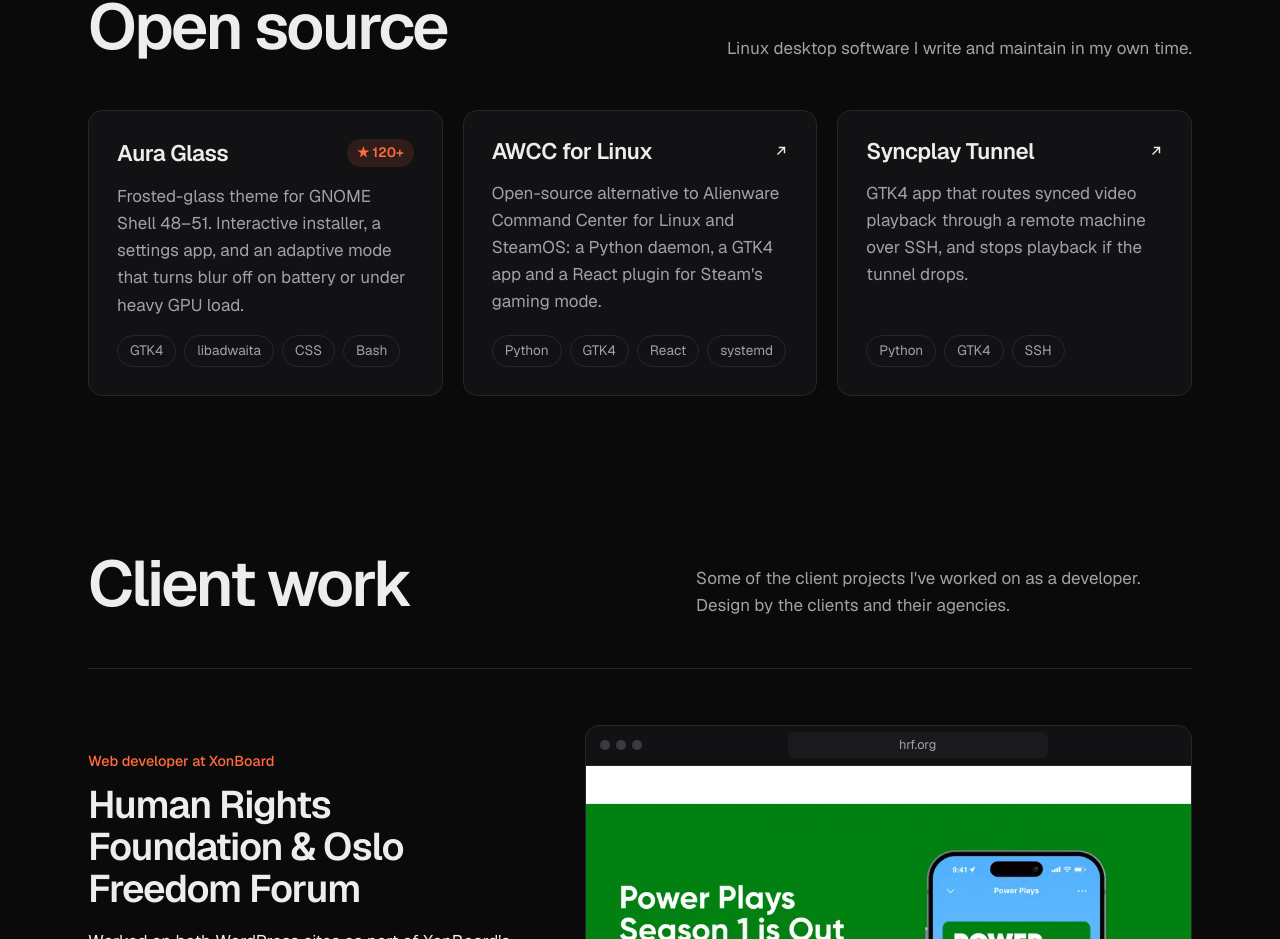
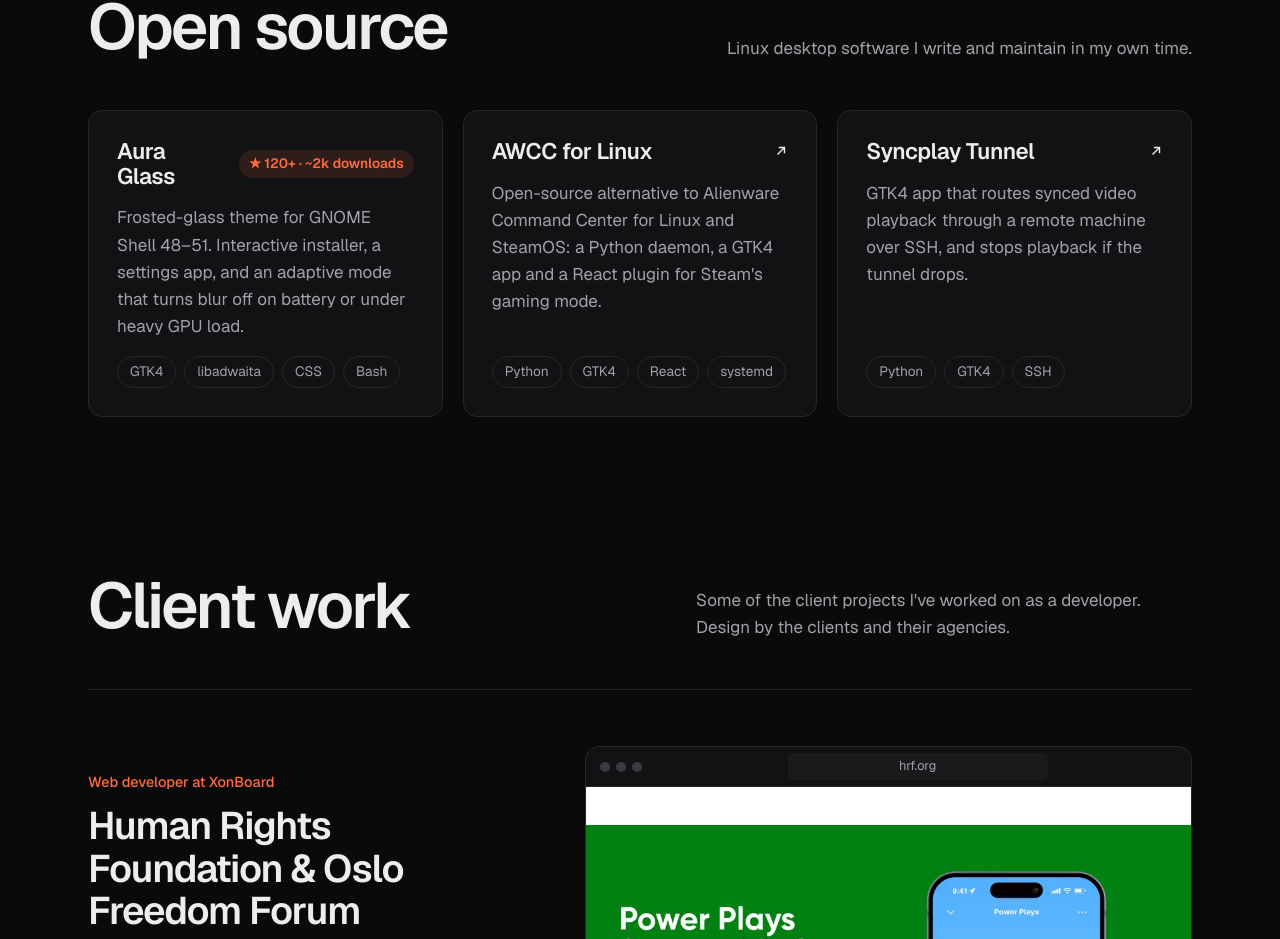
Before and after one commit to DevWebeloper/keen-newton, a Next.js app: page / in a window 1280 px wide. Shown: the part 1238-2177 px from the top of the page. Built offline with nearby package versions, Linux system fonts and the light colour scheme.

Commit message:
feat: show Aura Glass download count
Co-Authored-By: Claude Opus 5.5 <noreply@anthropic.com>

```diff
--- a/src/app/globals.css
+++ b/src/app/globals.css
@@ -450,6 +450,7 @@ a:hover .arrow {
   flex: 1;
 }
 .oss-stars {
+  white-space: nowrap;
   padding: 3px 10px;
   border-radius: 999px;
   background: rgba(255, 107, 61, 0.12);
--- a/src/app/page.tsx
+++ b/src/app/page.tsx
@@ -65,7 +65,14 @@ export default function Home() {
               <a key={o.name} className="oss-card" href={o.url} target="_blank" rel="noreferrer" data-reveal>
                 <span className="oss-top">
                   <h3>{o.name}</h3>
-                  {o.stars ? <span className="oss-stars">★ {o.stars}</span> : <Arrow />}
+                  {o.stars ? (
+                    <span className="oss-stars">
+                      ★ {o.stars}
+                      {o.downloads ? ` · ${o.downloads} downloads` : ""}
+                    </span>
+                  ) : (
+                    <Arrow />
+                  )}
                 </span>
                 <p>{o.summary}</p>
                 <ul className="tags">
--- a/src/data/site.ts
+++ b/src/data/site.ts
@@ -69,6 +69,7 @@ export const OPEN_SOURCE = [
   {
     name: "Aura Glass",
     stars: "120+",
+    downloads: "~2k",
     summary:
       "Frosted-glass theme for GNOME Shell 48–51. Interactive installer, a settings app, and an adaptive mode that turns blur off on battery or under heavy GPU load.",
     stack: ["GTK4", "libadwaita", "CSS", "Bash"],
```
